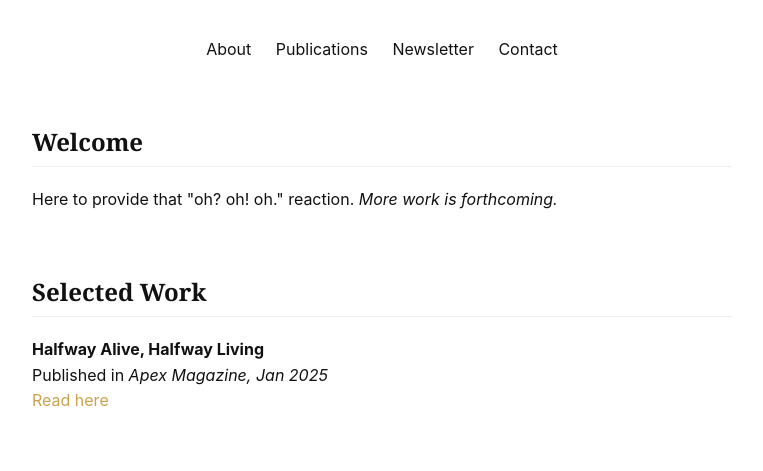
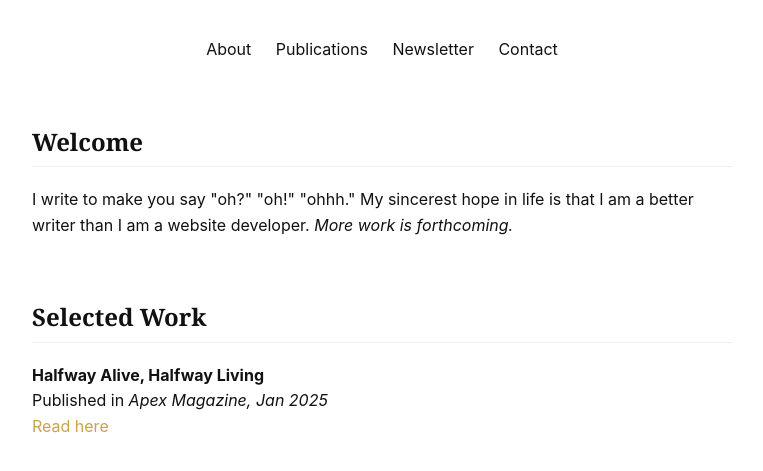
Before and after one commit to coltonkekoaneves/coltonkekoaneves.github.io, a plain HTML site: page index.html in a window 1280 px wide. Shown: the part 195-666 px from the top of the page, without its empty margins (258-1021 px from the left). Drawn offline with Linux system fonts and the light colour scheme.

Commit message:
Update index.html

```diff
--- a/index.html
+++ b/index.html
@@ -83,7 +83,7 @@
     <div class="section">
       <h2>Welcome</h2>
       <p>
-        Here to provide that "oh? oh! oh." reaction.
+        I write to make you say "oh?" "oh!" "ohhh."  My sincerest hope in life is that I am a better writer than I am a website developer.
         <em>More work is forthcoming.</em>
       </p>
     </div>
```
